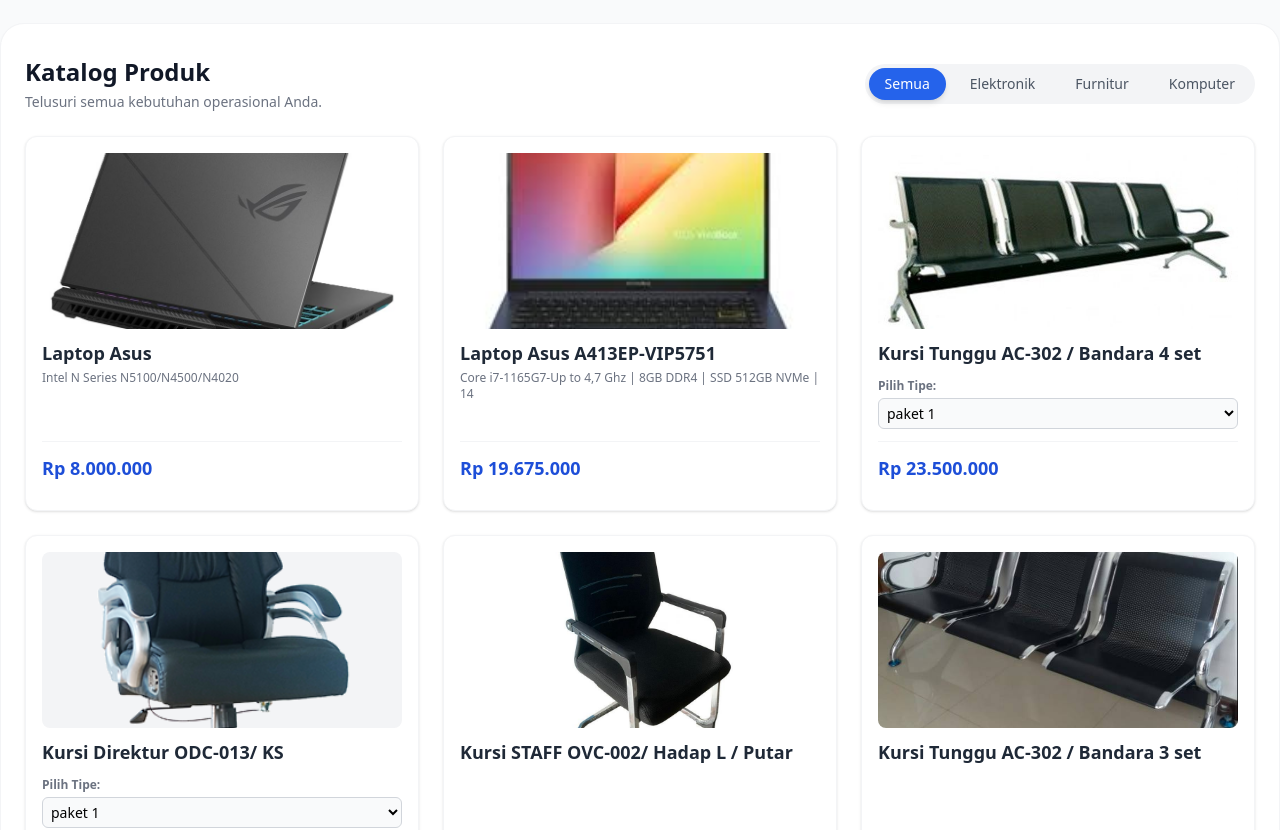
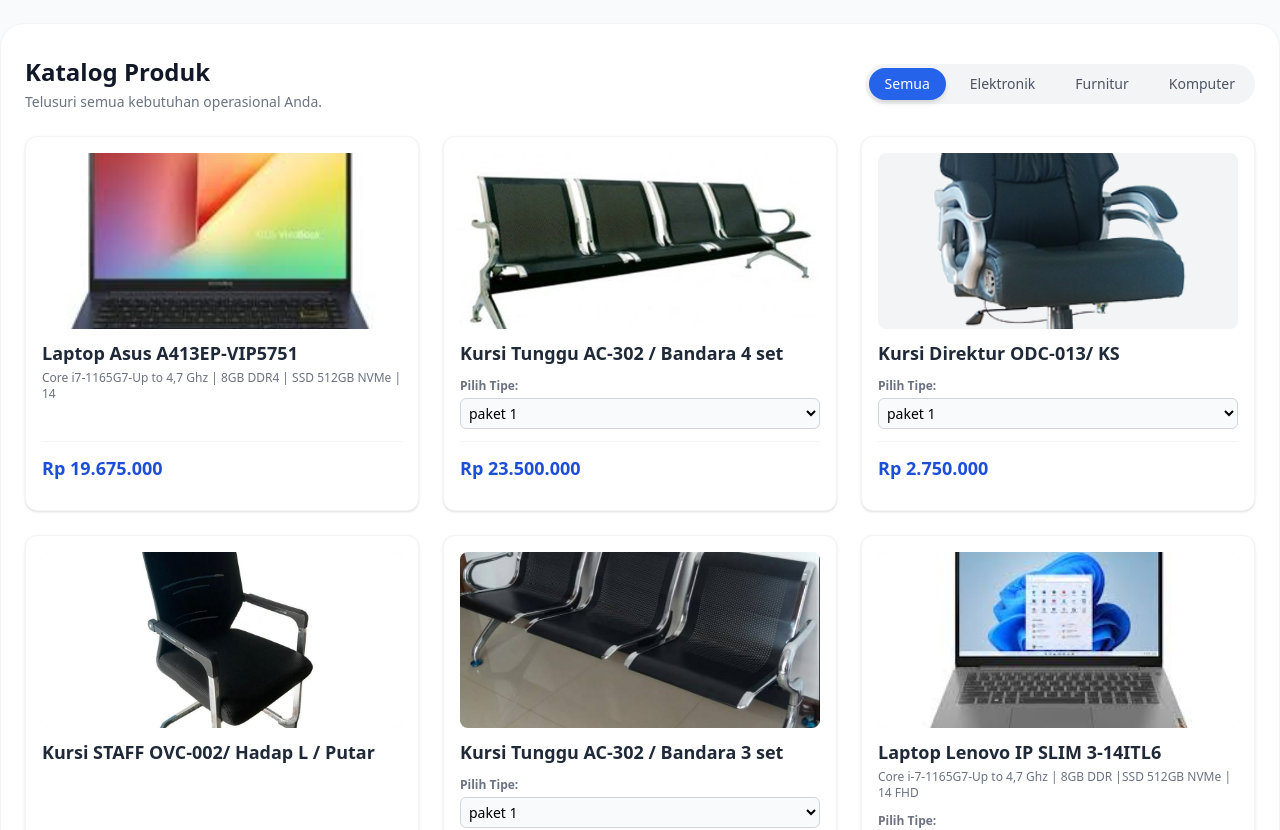
Before and after one commit to Dwikyf04/order-web, a React (Vite) app: page / in a window 1280 px wide. Shown: the part 880-1710 px from the top of the page. Built offline with nearby package versions, Linux system fonts and the light colour scheme.

Commit message:
memperbarui katalog

```diff
--- a/src/data/products.js
+++ b/src/data/products.js
@@ -1,4 +1,3 @@
-import paketA from "../assets/products/laptop-asus.jpg";
 import paketB from "../assets/products/Laptop  Asus A413EP-VIP5751.jpg";
 import paketC from "../assets/products/Kursi Tunggu AC-302  Bandara 4 set.jpg";
 import paketD from "../assets/products/kursi direktur.png";
@@ -67,15 +66,6 @@
 
 export const products = [
   {
-    id: 1,
-    nama: "Laptop Asus",
-    spesifikasi: "Intel N Series N5100/N4500/N4020",
-    satuan: "Unit",
-    category: "Komputer",
-    price: 8000000,
-    img: paketA,
-  },
-  {
     id: 2,
     nama: "Laptop  Asus A413EP-VIP5751",
     spesifikasi:
@@ -126,8 +116,12 @@
     spesifikasi: "",
     satuan: "Unit",
     category: "Furnitur",
-    price: 1800000 - 1950000,
+    price: 1800000,
     img: paketF,
+    variants: [
+      { name: "paket 1", price: 1800000 },
+      { name: "paket 2", price: 1950000 },
+    ],
   },
   {
     id: 7,
@@ -138,6 +132,10 @@
     category: "Komputer",
     price: 21650000,
     img: paketG,
+    variants: [
+      { name: "paket 1", price: 21650000 },
+      { name: "paket 2", price: 19200000 },
+    ],
   },
   {
     id: 8,
@@ -147,6 +145,10 @@
     category: "Komputer",
     price: 6600000,
     img: paketH,
+    variants: [
+      { name: "paket 1", price: 6600000 },
+      { name: "paket 2", price: 7000000 },
+    ],
   },
   {
     id: 9,
@@ -156,6 +158,10 @@
     category: "Komputer",
     price: 7900000,
     img: paketI,
+    variants: [
+      { name: "paket 1", price: 7900000 },
+      { name: "paket 2", price: 8000000 },
+    ],
   },
   {
     id: 10,
@@ -163,8 +169,12 @@
     spesifikasi: "Intel Dual Core N4500 | 4GB DDR4 | SSD 128GB | 12 ",
     satuan: "Unit",
     category: "Komputer",
-    price: 3500000,
+    price: 3520000,
     img: paketJ,
+    variants: [
+      { name: "paket 1", price: 3520000 },
+      { name: "paket 2", price: 4500000 },
+    ],
   },
   {
     id: 11,
@@ -175,6 +185,10 @@
     category: "Komputer",
     price: 6875000,
     img: paketK,
+    variants: [
+      { name: "paket 1", price: 6875000 },
+      { name: "paket 2", price: 8000000 },
+    ],
   },
   {
     id: 12,
@@ -184,6 +198,10 @@
     category: "Komputer",
     price: 5450000,
     img: paketL,
+    variants: [
+      { name: "paket 1", price: 5450000 },
+      { name: "paket 2", price: 6000000 },
+    ],
   },
   {
     id: 13,
@@ -193,6 +211,10 @@
     category: "Komputer",
     price: 6250000,
     img: paketM,
+    variants: [
+      { name: "paket 1", price: 6250000 },
+      { name: "paket 2", price: 7000000 },
+    ],
   },
   {
     id: 14,
@@ -203,6 +225,10 @@
     category: "Komputer",
     price: 7700000,
     img: paketN,
+    variants: [
+      { name: "paket 1", price: 7700000 },
+      { name: "paket 2", price: 8000000 },
+    ],
   },
   {
     id: 15,
@@ -212,6 +238,10 @@
     category: "Komputer",
     price: 5750000,
     img: paketO,
+    variants: [
+      { name: "paket 1", price: 5750000 },
+      { name: "paket 2", price: 6000000 },
+    ],
   },
   {
     id: 16,
@@ -221,6 +251,10 @@
     category: "Komputer",
     price: 14250000,
     img: paketP,
+    variants: [
+      { name: "paket 1", price: 14250000 },
+      { name: "paket 2", price: 14600000 },
+    ],
   },
   {
     id: 17,
@@ -230,6 +264,10 @@
     category: "Komputer",
     price: 9000000,
     img: paketQ,
+    variants: [
+      { name: "paket 1", price: 9000000 },
+      { name: "paket 2", price: 9500000 },
+    ],
   },
   {
     id: 18,
@@ -239,6 +277,10 @@
     category: "Komputer",
     price: 13250000,
     img: paketR,
+    variants: [
+      { name: "paket 1", price: 13250000 },
+      { name: "paket 2", price: 14150000 },
+    ],
   },
   {
     id: 19,
@@ -248,6 +290,10 @@
     category: "Komputer",
     price: 10500000,
     img: paketS,
+    variants: [
+      { name: "paket 1", price: 10500000 },
+      { name: "paket 2", price: 11000000 },
+    ],
   },
   {
     id: 20,
@@ -257,6 +303,10 @@
     category: "Komputer",
     price: 8640000,
     img: paketT,
+    variants: [
+      { name: "paket 1", price: 8640000 },
+      { name: "paket 2", price: 9500000 },
+    ],
   },
   {
     id: 21,
@@ -267,6 +317,10 @@
     category: "Komputer",
     price: 12000000,
     img: paketU,
+    variants: [
+      { name: "paket 1", price: 1200000 },
+      { name: "paket 2", price: 1300000 },
+    ],
   },
   {
     id: 22,
@@ -277,6 +331,10 @@
     category: "Komputer",
     price: 13500000,
     img: paketV,
+    variants: [
+      { name: "paket 1", price: 1350000 },
+      { name: "paket 2", price: 1400000 },
+    ],
   },
   {
     id: 24,
@@ -286,6 +344,10 @@
     category: "Komputer",
     price: 15500000,
     img: paketX,
+    variants: [
+      { name: "paket 1", price: 15500000 },
+      { name: "paket 2", price: 16000000 },
+    ],
   },
   {
     id: 25,
@@ -294,6 +356,10 @@
     satuan: "Unit",
     category: "Komputer",
     price: 15500000,
+    variants: [
+      { name: "paket 1", price: 15500000 },
+      { name: "paket 2", price: 15700000 },
+    ],
     img: paketY,
   },
   {
@@ -303,8 +369,12 @@
       "Core i7-1165G7-Up to 4,7 Ghz | 8GB DDR4 | SSD 512GB NVMe | 14",
     satuan: "Unit",
     category: "Komputer",
-    price: 17500000,
+    price: 175000000,
     img: paketZ,
+    variants: [
+      { name: "paket 1", price: 175000000 },
+      { name: "paket 2", price: 177500000 },
+    ],
   },
   {
     id: 27,
@@ -312,7 +382,7 @@
     spesifikasi: "",
     satuan: "Unit",
     category: "Furnitur",
-    price: 2850000 - 3000000,
+    price: 2850000,
     img: paketAA,
   },
   {
@@ -321,8 +391,12 @@
     spesifikasi: "",
     satuan: "Unit",
     category: "Elektronik",
-    price: 1000000 - 1100000,
+    price: 1000000,
     img: paketBA,
+    variants: [
+      { name: "paket 1", price: 1000000 },
+      { name: "paket 2", price: 1100000 },
+    ],
   },
   {
     id: 29,
@@ -330,8 +404,12 @@
     spesifikasi: "Multifungsi Print Scan Copy",
     satuan: "Unit",
     category: "Elektronik",
-    price: 3000000 - 3250000,
+    price: 3000000,
     img: paketBB,
+    variants: [
+      { name: "paket 1", price: 3000000 },
+      { name: "paket 2", price: 3250000 },
+    ],
   },
   {
     id: 30,
@@ -339,8 +417,12 @@
     spesifikasi: "",
     satuan: "Unit",
     category: "Elektronik",
-    price: 2500000 - 2650000,
+    price: 2500000,
     img: paketBC,
+    variants: [
+      { name: "paket 1", price: 2500000 },
+      { name: "paket 2", price: 2650000 },
+    ],
   },
   {
     id: 31,
@@ -357,8 +439,12 @@
     spesifikasi: "Wifi Print Scan Copy",
     satuan: "Unit",
     category: "Elektronik",
-    price: 4500000 - 5000000,
+    price: 4500000,
     img: paketBE,
+    variants: [
+      { name: "paket 1", price: 4500000 },
+      { name: "paket 2", price: 5000000 },
+    ],
   },
   {
     id: 33,
@@ -474,8 +560,12 @@
     spesifikasi: "Intel Core i5/8GB/512 SSD/Monitor Minimal 19,5 inch",
     satuan: "Unit",
     category: "Elektronik",
-    price: 14500000 - 15750000,
+    price: 14500000,
     img: paketDC,
+    variants: [
+      { name: "paket 1", price: 14500000 },
+      { name: "paket 2", price: 15750000 },
+    ],
   },
   {
     id: 46,
@@ -483,8 +573,12 @@
     spesifikasi: "Intel Core i3/4GB/HDD 1TB /Monitor Minimal 19,5 inch",
     satuan: "Unit",
     category: "Elektronik",
-    price: 11500000 - 11750000,
+    price: 11500000,
     img: paketDD,
+    variants: [
+      { name: "paket 1", price: 11500000 },
+      { name: "paket 2", price: 11750000 },
+    ],
   },
   {
     id: 47,
@@ -492,8 +586,12 @@
     spesifikasi: "Intel Core i5/8GB/HDD 1TB/Monitor Minimal 19,5 inch",
     satuan: "Unit",
     category: "Elektronik",
-    price: 15000000 - 16000000,
+    price: 15000000,
     img: paketDE,
+    variants: [
+      { name: "paket 1", price: 15000000 },
+      { name: "paket 2", price: 16000000 },
+    ],
   },
   {
     id: 48,
@@ -501,8 +599,12 @@
     spesifikasi: "Intel Core i3/4GB/HDD 1TB/Monitor Minimal 19,5 inch",
     satuan: "Unit",
     category: "Elektronik",
-    price: 11000000 - 11500000,
+    price: 11000000,
     img: paketDF,
+    variants: [
+      { name: "paket 1", price: 11000000 },
+      { name: "paket 2", price: 11500000 },
+    ],
   },
   {
     id: 49,
@@ -510,8 +612,12 @@
     spesifikasi: "Intel Core i3/4GB/HDD 1TB/Monitor Minimal 19,5 inch",
     satuan: "Unit",
     category: "Elektronik",
-    price: 11250000 - 11750000,
+    price: 11250000,
     img: paketDG,
+    variants: [
+      { name: "paket 1", price: 11250000 },
+      { name: "paket 2", price: 11750000 },
+    ],
   },
   {
     id: 50,
@@ -519,8 +625,12 @@
     spesifikasi: "Intel Core i5/4GB/HDD 1TB/Monitor Minimal 19,5 inch",
     satuan: "Unit",
     category: "Elektronik",
-    price: 12000000 - 12850000,
+    price: 12000000,
     img: paketDH,
+    variants: [
+      { name: "paket 1", price: 12000000 },
+      { name: "paket 2", price: 12850000 },
+    ],
   },
   {
     id: 51,
@@ -529,8 +639,12 @@
       "V161GART-BD141W/N420/Mem 4GB/HDD 1TB/NO VGA/NO DVD/WIN 11 HOME/NO OHS/15,6 inch TOUCH",
     satuan: "Unit",
     category: "Elektronik",
-    price: 8000000 - 8500000,
+    price: 8000000,
     img: paketDI,
+    variants: [
+      { name: "paket 1", price: 8000000 },
+      { name: "paket 2", price: 8500000 },
+    ],
   },
   {
     id: 52,
@@ -539,8 +653,12 @@
       "V222GAK-WA142W/Cel J4025/Mem 4GB/SSD 256GB/NO VGA/NO DVD/WIN 11 HOME/NO OHS/21,5 inch/ white",
     satuan: "Unit",
     category: "Elektronik",
-    price: 7500000 - 810000,
+    price: 7500000,
     img: paketDJ,
+    variants: [
+      { name: "paket 1", price: 7500000 },
+      { name: "paket 2", price: 8100000 },
+    ],
   },
   {
     id: 53,
@@ -549,8 +667,12 @@
       "V222FAK-BA342W/CORE i3-10110U/Core i3-10110OU/Mem 4GB/SSD 256GB/NO VGA/NO DVD/WIN 11 HOME/NO OHS/21,5 inch/ black",
     satuan: "Unit",
     category: "Elektronik",
-    price: 9500000 - 10000000,
+    price: 9500000,
     img: paketDK,
+    variants: [
+      { name: "paket 1", price: 9500000 },
+      { name: "paket 2", price: 1000000 },
+    ],
   },
   {
     id: 54,
@@ -559,8 +681,12 @@
       "V222FAK-BA345W/Core i3-10110U/Mem 4GB/SSD 512GB/NO VGA/NO DVD/WIN 11 HOME/NO OHS/21,5 inch/ black",
     satuan: "Unit",
     category: "Elektronik",
-    price: 10500000 - 11000000,
+    price: 10500000,
     img: paketDL,
+    variants: [
+      { name: "paket 1", price: 10500000 },
+      { name: "paket 2", price: 11000000 },
+    ],
   },
   {
     id: 55,
@@ -569,8 +695,12 @@
       "M3200WUAK-BA341W/AMD R3-5300U/Mem 4GB/HDD 1 TB/NO VGA/NO DVD/WIN 11 HOME/NO OHS/21,5 inch/ black",
     satuan: "Unit",
     category: "Elektronik",
-    price: 10750000 - 11175000,
+    price: 10750000,
     img: paketDM,
+    variants: [
+      { name: "paket 1", price: 10750000 },
+      { name: "paket 2", price: 11175000 },
+    ],
   },
   {
     id: 56,
@@ -579,8 +709,12 @@
       "V222FAK-BA542W/Core i5-10210U/Mem 4GB/SSD 256GB /NO VGA/NO DVD/WIN 11 HOME/NO OHS/21,5 inch/ black",
     satuan: "Unit",
     category: "Elektronik",
-    price: 12500000 - 13000000,
+    price: 12500000,
     img: paketDN,
+    variants: [
+      { name: "paket 1", price: 12500000 },
+      { name: "paket 2", price: 13000000 },
+    ],
   },
   {
     id: 57,
@@ -589,8 +723,12 @@
       "V222FAK-BA585W/Core i5-1135G7/Mem 8GB/SSD 512GB /NO VGA/NO DVD/WIN 11 HOME/NO OHS/23,8 inch/ black",
     satuan: "Unit",
     category: "Elektronik",
-    price: 13750000 - 14750000,
+    price: 13750000,
     img: paketDO,
+    variants: [
+      { name: "paket 1", price: 13750000 },
+      { name: "paket 2", price: 14750000 },
+    ],
   },
   {
     id: 58,
@@ -599,8 +737,12 @@
       "V222FAK-BA581W/Core i5-1135G7/Mem 8GB/HDD 1TB/NO VGA/NO DVD/WIN 11 HOME/NO OHS/23,8 inch/black",
     satuan: "Unit",
     category: "Elektronik",
-    price: 15000000 - 16000000,
+    price: 15000000,
     img: paketDP,
+    variants: [
+      { name: "paket 1", price: 15000000 },
+      { name: "paket 2", price: 16000000 },
+    ],
   },
   {
     id: 59,
@@ -609,8 +751,12 @@
       "V222FAK-BA581W/Core i5-10500T/Mem 8GB/HDD 1TB/VGA MX330 2GB/WIN 11 HOME/OHS/NO DVD/23,8 inch/black",
     satuan: "Unit",
     category: "Elektronik",
-    price: 16750000 - 18000000,
+    price: 16750000,
     img: paketDQ,
+    variants: [
+      { name: "paket 1", price: 16750000 },
+      { name: "paket 2", price: 18000000 },
+    ],
   },
   {
     id: 60,
@@ -619,8 +765,12 @@
       "V222FAK-BA581W/Core i5-10500T/Mem 8GB/HDD 1TB/NO VGA/WIN 11 HOME/OHS/NO DVD/23,8 inch/black",
     satuan: "Unit",
     category: "Elektronik",
-    price: 15750000 - 16700000,
+    price: 15750000,
     img: paketDR,
+    variants: [
+      { name: "paket 1", price: 15750000 },
+      { name: "paket 2", price: 16700000 },
+    ],
   },
   {
     id: 61,
@@ -629,8 +779,12 @@
       "V222FAK-BA585W/Core i5-1135G7/Mem 8GB/SSD 512GB/NO VGA/WIN 11 HOME/NO OHS/NO DVD/23,8 inch TOUCH/black",
     satuan: "Unit",
     category: "Elektronik",
-    price: 15500000 - 16650000,
+    price: 15500000,
     img: paketDS,
+    variants: [
+      { name: "paket 1", price: 15500000 },
+      { name: "paket 2", price: 16650000 },
+    ],
   },
   {
     id: 62,
@@ -639,8 +793,12 @@
       "V222FAK-BA585W/RS5625U/Mem 8GB/SSD 512GB/NO VGA/WIN 11 HOME/OHS 2021/NO DVD/21,5 inch/black",
     satuan: "Unit",
     category: "Elektronik",
-    price: 13250000 - 14100000,
+    price: 13250000,
     img: paketDT,
+    variants: [
+      { name: "paket 1", price: 13250000 },
+      { name: "paket 2", price: 14100000 },
+    ],
   },
   {
     id: 63,
@@ -649,8 +807,12 @@
       "V222FAK-BA585W/RS5625U/Mem 8GB/SSD 512GB/NO VGA/WIN 11 HOME/OHS 2021/NO DVD/23,8 inch/White",
     satuan: "Unit",
     category: "Elektronik",
-    price: 13300000 - 14300000,
+    price: 13300000,
     img: paketDU,
+    variants: [
+      { name: "paket 1", price: 13300000 },
+      { name: "paket 2", price: 14300000 },
+    ],
   },
   {
     id: 64,
@@ -659,8 +821,12 @@
       "V222FAK-BA585W/RS5625U/Mem 8GB/SSD 512GB/NO VGA/WIN 11 HOME/OHS 2021/NO DVD/23,8 inch/Black",
     satuan: "Unit",
     category: "Elektronik",
-    price: 13300000 - 15900000,
+    price: 13300000,
     img: paketDV,
+    variants: [
+      { name: "paket 1", price: 13300000 },
+      { name: "paket 2", price: 15900000 },
+    ],
   },
   {
     id: 65,
@@ -669,8 +835,12 @@
       "V222FAK-BA785W/Core I7 1165G7/Mem 8GB/SSD 512GB/NO VGA/WIN 11 HOME/NO OHS/NO DVD/23,8 inch FHD/Black",
     satuan: "Unit",
     category: "Elektronik",
-    price: 14800000 - 19400000,
+    price: 14800000,
     img: paketDW,
+    variants: [
+      { name: "paket 1", price: 14800000 },
+      { name: "paket 2", price: 19400000 },
+    ],
   },
   {
     id: 66,
@@ -679,8 +849,12 @@
       "V222FAK-BA785W/Core I7 1165G7/Mem 8GB/SSD 512GB/NO VGA/WIN 11 HOME/NO OHS/NO DVD/23,8 inch FHD TOUCH/Black",
     satuan: "Unit",
     category: "Elektronik",
-    price: 20000000 - 214000000,
+    price: 20000000,
     img: paketDX,
+    variants: [
+      { name: "paket 1", price: 20000000 },
+      { name: "paket 2", price: 21400000 },
+    ],
   },
   {
     id: 67,
@@ -689,7 +863,11 @@
       "V222FAK-BA785W/R7-5700U/Mem 16GB/HDD 1TB + SSD 512GB/NO VGA/WIN 11 HOME/OHS 2021/NO DVD/27 inch TOUCH/Black",
     satuan: "Unit",
     category: "Elektronik",
-    price: 24750000 - 26500000,
+    price: 24750000,
     img: paketDY,
+    variants: [
+      { name: "paket 1", price: 24750000 },
+      { name: "paket 2", price: 26500000 },
+    ],
   },
 ];
```
